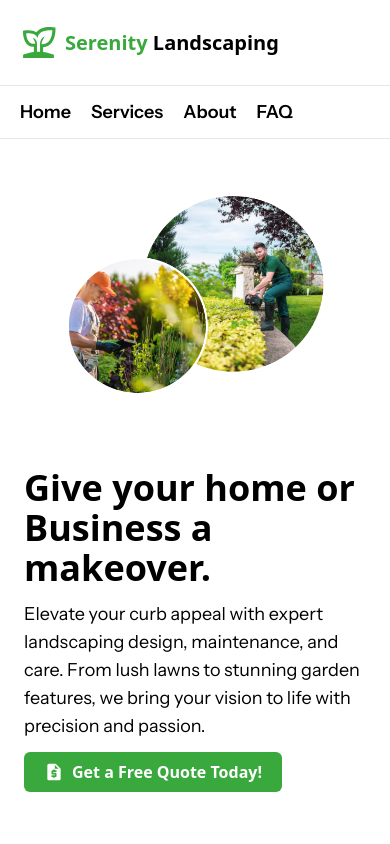
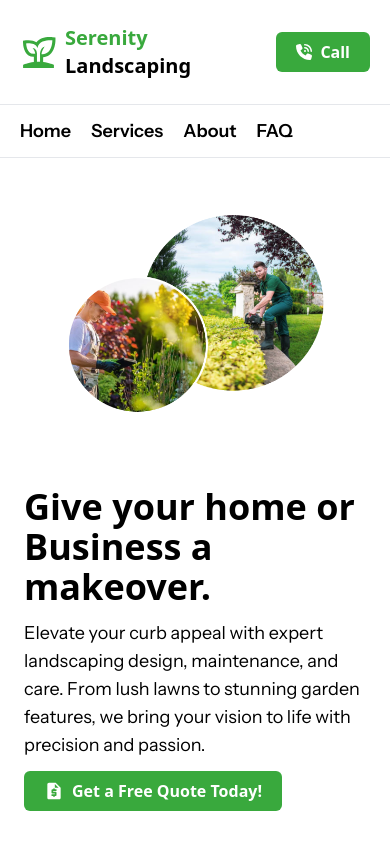
Before and after one commit to Benjamin-buck/serenity, a Next.js app: page / in a window 390 px wide. Shown: the top 844 px of the page. Built offline with nearby package versions, Linux system fonts and the light colour scheme.

Commit message:
adds phone call

```diff
--- a/components/Navbar.tsx
+++ b/components/Navbar.tsx
@@ -22,6 +22,13 @@ const Navbar = () => {
             <Button>
               <FaPhoneVolume /> 613.200.2938
             </Button>
+          </div>
+          <div className="max-md:block hidden">
+            <Link href="tel:613-266-0369">
+              <Button>
+                <FaPhoneVolume /> Call
+              </Button>
+            </Link>
           </div>
         </div>
       </Container>
```
